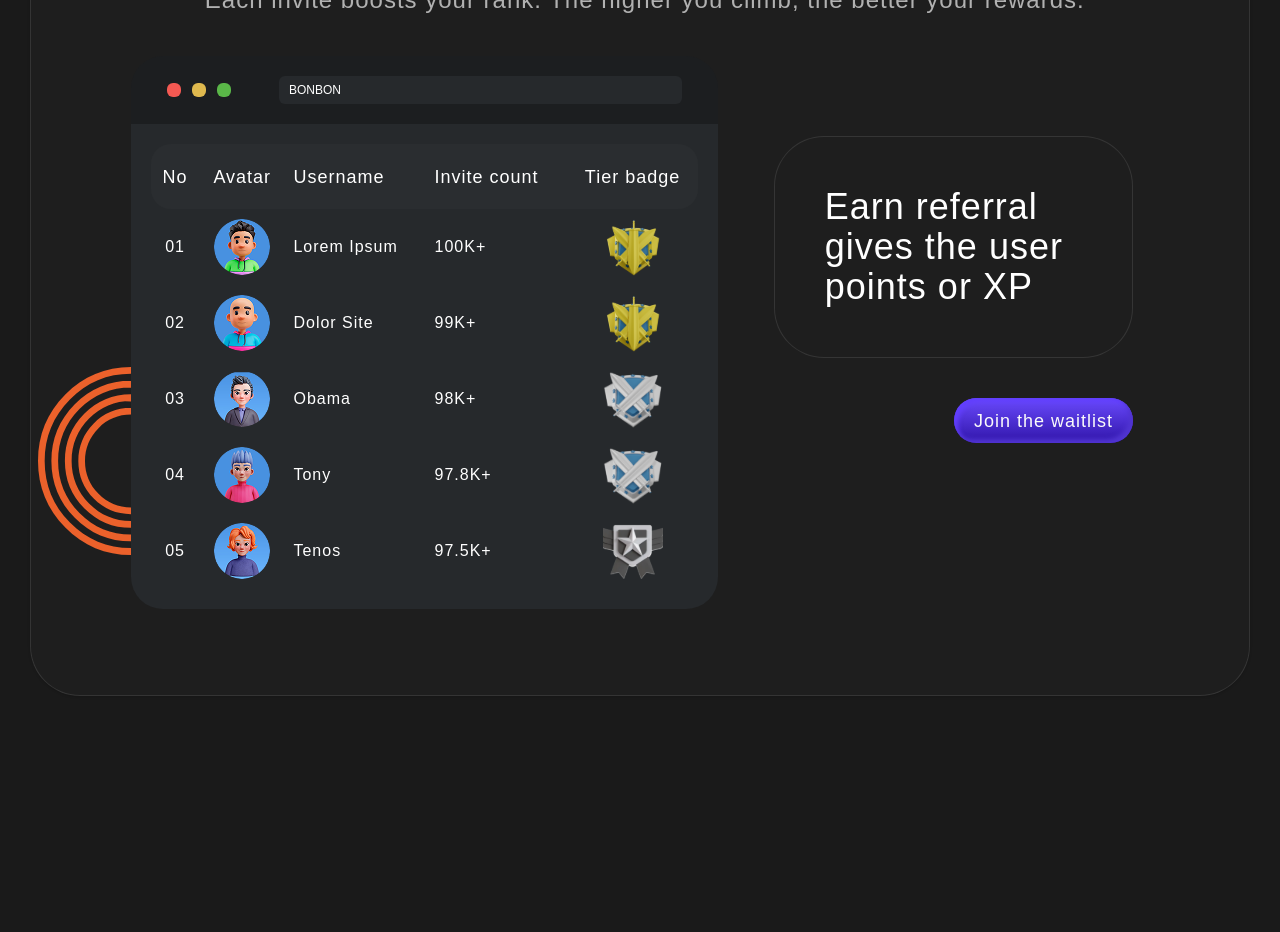
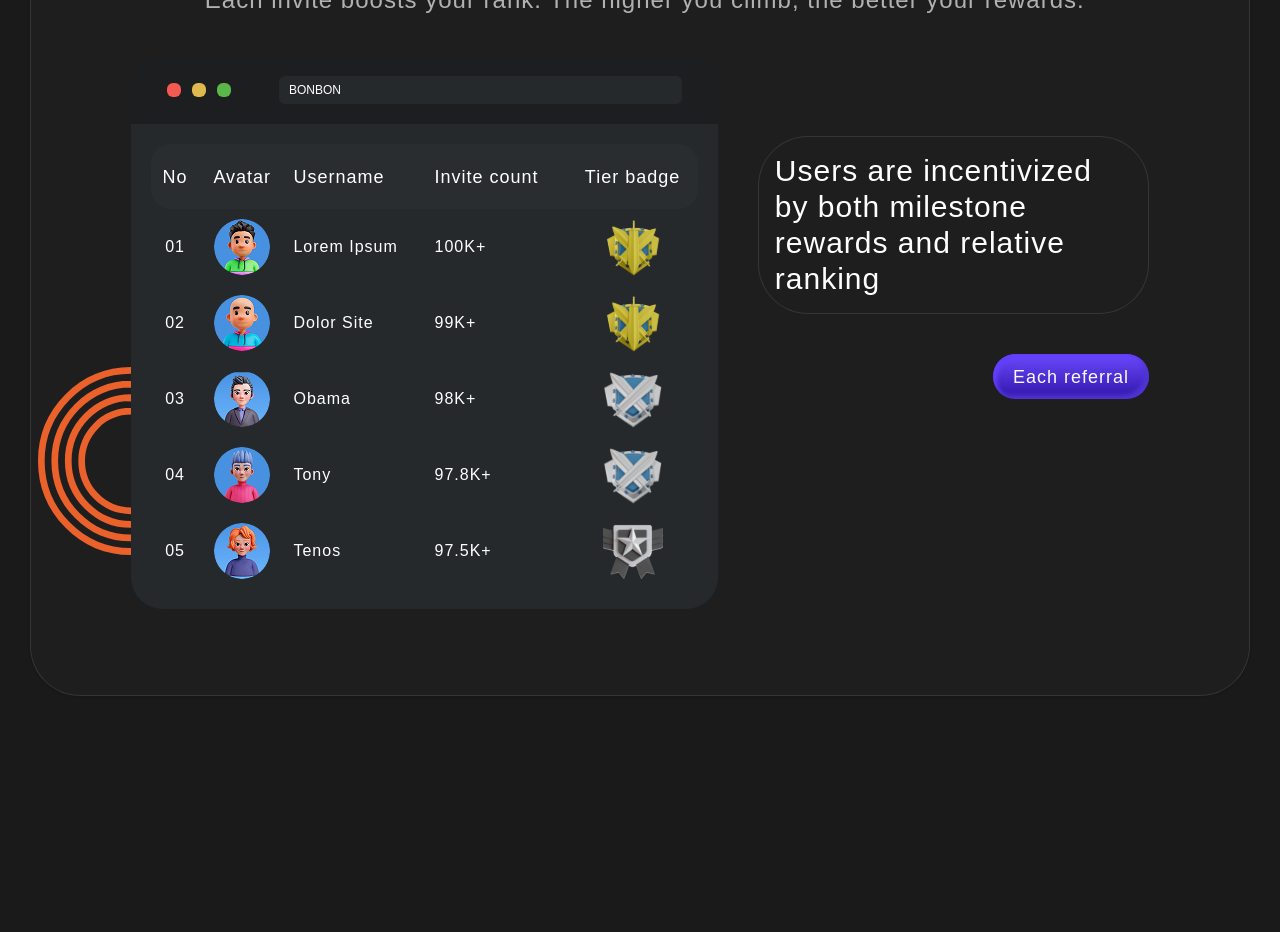
Before and after one commit to Expedey/bon-bon-landing-page, a Next.js app: page / in a window 1280 px wide. Shown: the part 3700-4632 px from the top of the page. Built offline with nearby package versions, Linux system fonts and the light colour scheme; a web font is replaced by a local one.

Commit message:
Fix: Responsiveness issues

```diff
--- a/src/components/ui/button.tsx
+++ b/src/components/ui/button.tsx
@@ -20,7 +20,7 @@ const buttonVariants = cva(
         link: "text-primary underline-offset-4 hover:underline",
       },
       size: {
-        default: "h-[45px] px-5 py-2.5 text-lg",
+        default: "h-10 lg:h-[45px] px-5 py-2.5 text-sm lg:text-lg",
         sm: "h-8 rounded-md px-3 text-xs",
         lg: "h-10 rounded-md px-8",
         icon: "h-9 w-9",
--- a/src/screens/HomePage/sections/AppShowcaseSection/index.tsx
+++ b/src/screens/HomePage/sections/AppShowcaseSection/index.tsx
@@ -29,10 +29,12 @@ const CardWithButton = ({
 }: TCardWithButton) => {
   return (
     <div className="flex flex-col gap-6 text-white lg:gap-10">
-      <div className="bg-[#1E1E1E] p-[30px] xl:p-[50px] border border-[#FFFFFF1A] rounded-[20px] xl:rounded-[50px] shadow-[0px_0px_100px_0px_#76D9891A] lg:shadow-none">
-        <h3 className="text-2xl font-medium xl:text-4xl">{title}</h3>
+      <div className="bg-[#1E1E1E] p-4 2xl:p-[50px] border border-[#FFFFFF1A] rounded-[20px] xl:rounded-[50px] shadow-[0px_0px_100px_0px_#76D9891A] lg:shadow-none">
+        <h3 className="text-base md:text-2xl font-medium xl:text-3xl 2xl:text-4xl">
+          {title}
+        </h3>
         {description && (
-          <p className="text-white text-base xl:text-[22px] mt-5 break-words whitespace-pre-line">
+          <p className="text-white text-base 2xl:text-[22px] mt-5 break-words whitespace-pre-line">
             {description}
           </p>
         )}
@@ -101,17 +103,13 @@ const AppShowcaseSection = (): JSX.Element => {
     },
     {
       title: "Earn referral gives the user points or XP",
-      buttonText: "Join the waitlist",
+      buttonText: "Each referral",
       buttonLink: "/",
     },
     {
-      title: "Earn referral gives the user points or XP",
-      buttonText: "Join the waitlist",
-      buttonLink: "/",
-    },
-    {
-      title: "Earn referral gives the user points or XP",
-      buttonText: "Join the waitlist",
+      title:
+        "Users are incentivized by both milestone rewards and relative ranking",
+      buttonText: "Each referral",
       buttonLink: "/",
     },
   ];
@@ -296,7 +294,7 @@ const AppShowcaseSection = (): JSX.Element => {
           </div>
           <div
             ref={containerRef}
-            className="flex flex-[2] lg:flex-col lg:overflow-hidden px-4 min-h-[350px] lg:min-h-[auto] lg:px-0 max-w-[588px] w-full mx-auto lg:mx-0 lg:mt-20 relative"
+            className="flex flex-[2] lg:flex-col lg:overflow-hidden max-lg:px-4 min-h-[350px] lg:min-h-[auto] lg:px-0 max-w-[588px] w-full mx-auto lg:mx-0 lg:mt-20 relative"
           >
             {cards.map((card, index) => (
               <div
@@ -305,13 +303,6 @@ const AppShowcaseSection = (): JSX.Element => {
                 className={`absolute ${
                   index === 0 ? "opacity-100" : "opacity-0"
                 }`}
-                style={{
-                  top: "0",
-                  left: "0",
-                  right: "0",
-                  paddingLeft: "1rem",
-                  paddingRight: "1rem",
-                }}
               >
                 <CardWithButton {...card} />
               </div>
```
